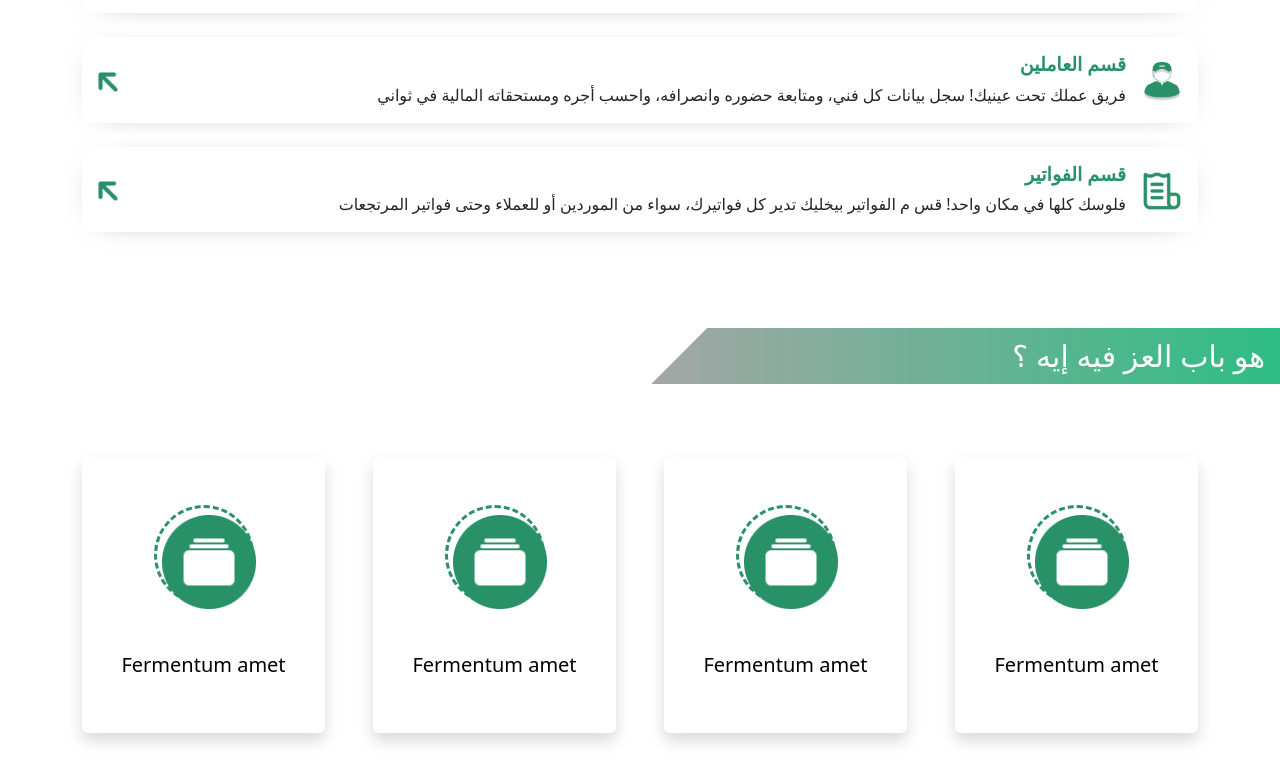
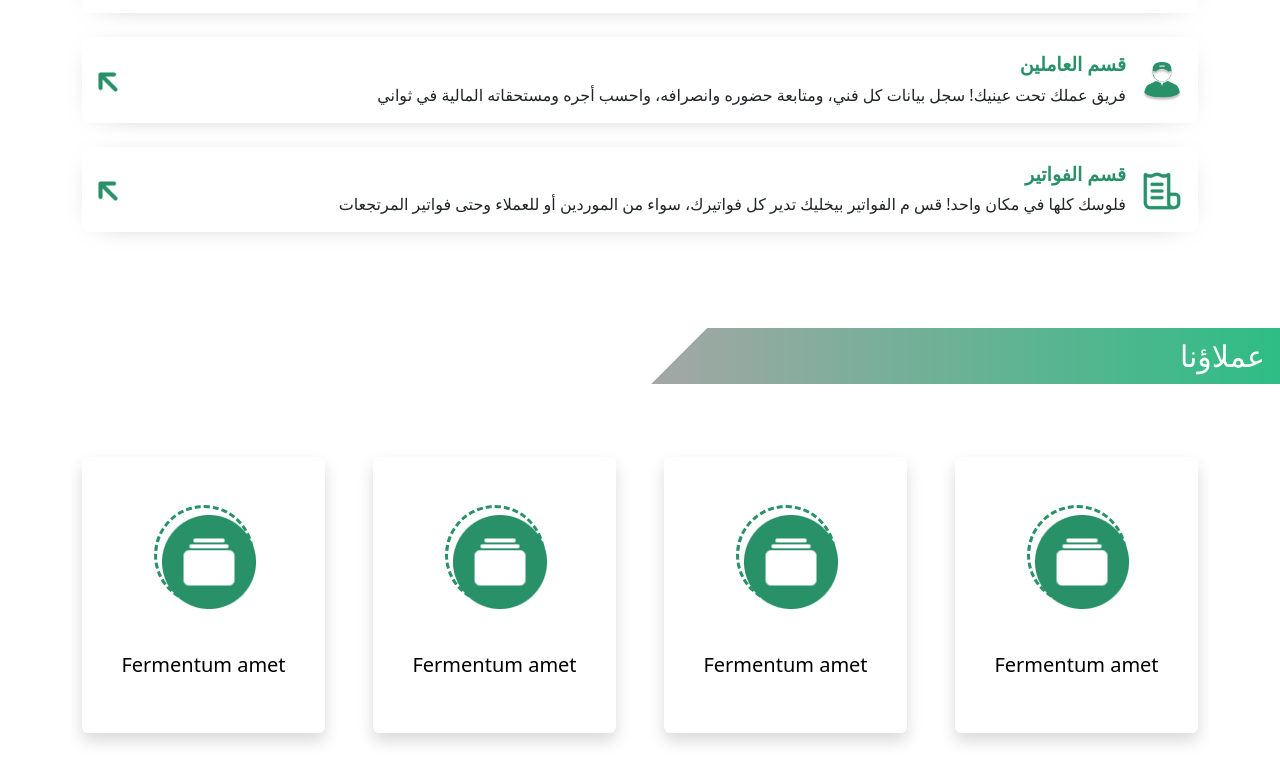
Before and after one commit to yahya-zakariaa/bab-el-ezz, a website: page index.html in a window 1280 px wide. Shown: the part 3512-4295 px from the top of the page. Drawn offline with Linux system fonts and the light colour scheme.

Commit message:
Update index.html

```diff
--- a/index.html
+++ b/index.html
@@ -403,7 +403,7 @@
     <section id="customs" class="py-5">
       <div class="section-title">
         <div class="title-shape bg-danger py-2 pe-md-4 pe-2">
-          <h6>هو باب العز فيه إيه ؟</h6>
+          <h6>عملاؤنا</h6>
         </div>
       </div>
       <div class="container py-5 overflow-hidden">
```
